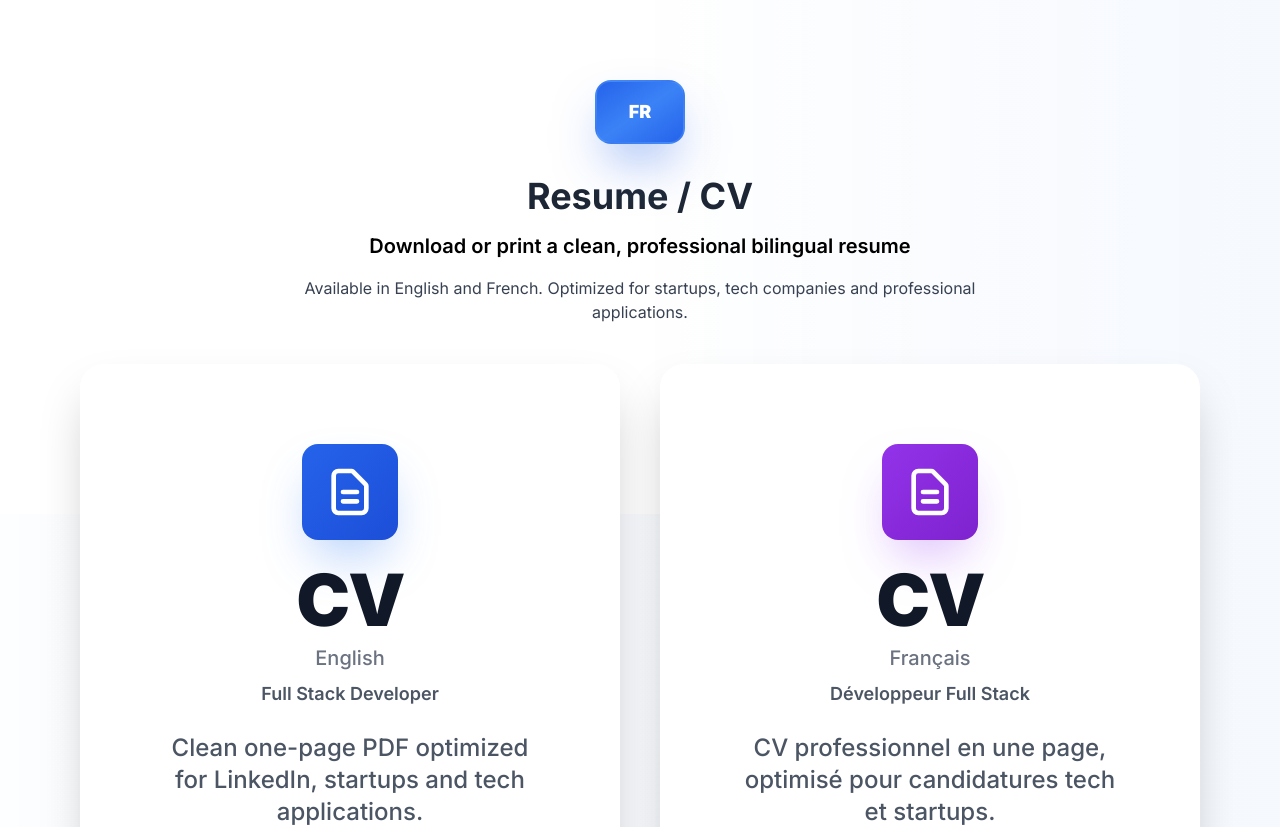
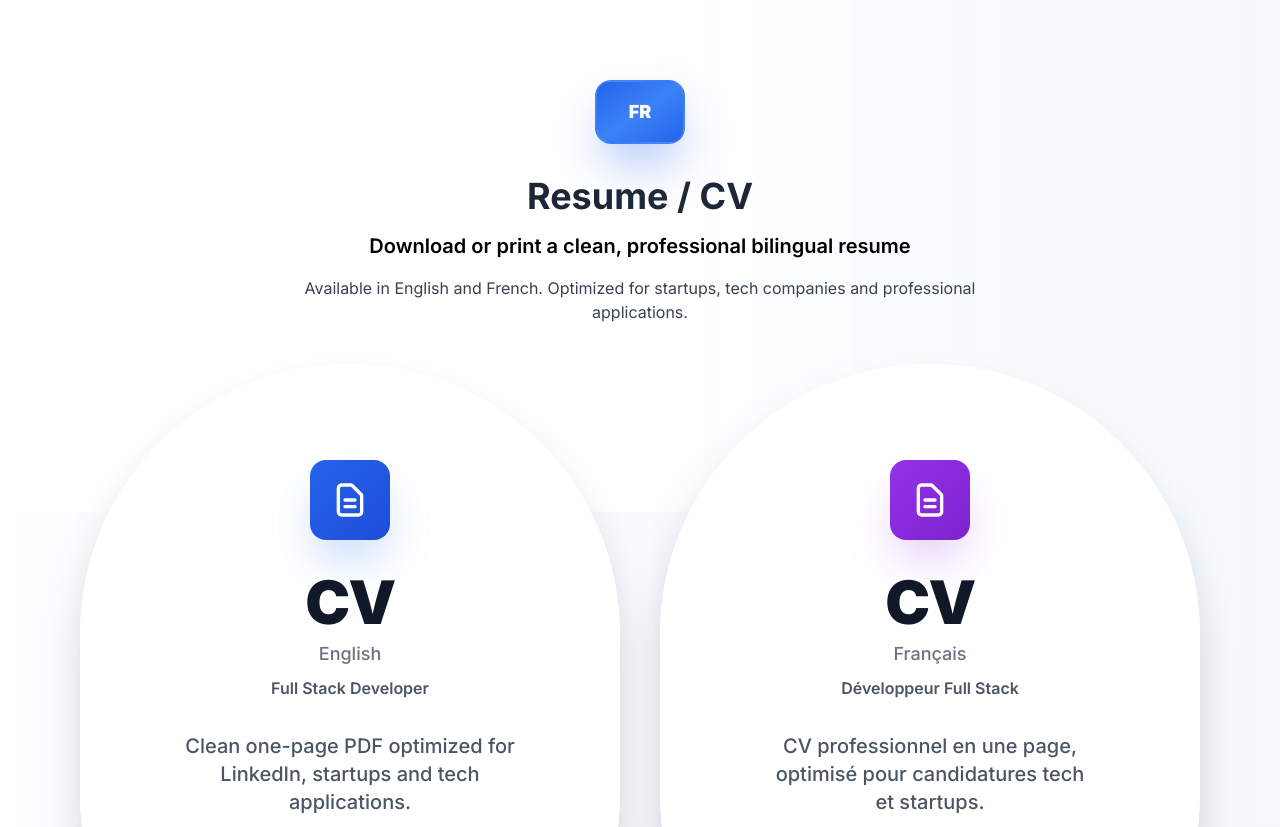
Before and after one commit to Sy2force/Portfolio---pro, a Next.js app: page /resume in a window 1280 px wide. Shown: the top 827 px of the page. Built offline with nearby package versions, Linux system fonts and the light colour scheme.

Commit message:
Optimized CV cards as rounded capsules with better text visibility - increased padding (p-6 md:p-24), reduced text sizes (text-2xl md:text-6xl for CV, text-xs md:text-xl for description), added px-2 to description, reduced logo size (w-10 h-10 md:w-20 md:h-20) to prevent text cutoff

```diff
--- a/app/resume/page.tsx
+++ b/app/resume/page.tsx
@@ -214,7 +214,7 @@ export default function ResumePage() {
                 rotateY: 2,
                 rotateX: 2
               }}
-              className="bg-white/95 backdrop-blur-xl border-3 border-gray-300 rounded-3xl p-4 md:p-20 hover:border-blue-600 transition-all duration-500 flex flex-col shadow-2xl hover:shadow-3xl hover:shadow-blue-600/30 relative overflow-hidden"
+              className="bg-white/95 backdrop-blur-xl border-3 border-gray-300 rounded-full p-6 md:p-24 hover:border-blue-600 transition-all duration-500 flex flex-col shadow-2xl hover:shadow-3xl hover:shadow-blue-600/30 relative overflow-hidden"
               style={{
                 perspective: '1000px'
               }}
@@ -223,26 +223,26 @@ export default function ResumePage() {
               <div className="absolute inset-0 bg-gradient-to-br from-blue-500/5 to-purple-500/5 opacity-0 hover:opacity-100 transition-opacity duration-500" />
 
               {/* Logo */}
-              <div className="relative z-10 flex justify-center mb-2 md:mb-6">
-                <div className="w-12 h-12 md:w-24 md:h-24 bg-gradient-to-br from-blue-600 to-blue-700 rounded-2xl shadow-2xl shadow-blue-500/40 flex items-center justify-center">
-                  <svg className="w-7 h-7 md:w-14 md:h-14 text-white" fill="none" stroke="currentColor" viewBox="0 0 24 24">
+              <div className="relative z-10 flex justify-center mb-3 md:mb-8">
+                <div className="w-10 h-10 md:w-20 md:h-20 bg-gradient-to-br from-blue-600 to-blue-700 rounded-2xl shadow-2xl shadow-blue-500/40 flex items-center justify-center">
+                  <svg className="w-5 h-5 md:w-10 md:h-10 text-white" fill="none" stroke="currentColor" viewBox="0 0 24 24">
                     <path strokeLinecap="round" strokeLinejoin="round" strokeWidth={2} d="M9 12h6m-6 4h6m2 5H7a2 2 0 01-2-2V5a2 2 0 012-2h5.586a1 1 0 01.707.293l5.414 5.414a1 1 0 01.293.707V19a2 2 0 01-2 2z" />
                   </svg>
                 </div>
               </div>
 
-              <div className="relative z-10 flex flex-col items-center justify-center mb-2 md:mb-6">
-                <h3 className="text-3xl md:text-7xl font-black text-gray-900 tracking-tight">
+              <div className="relative z-10 flex flex-col items-center justify-center mb-3 md:mb-8">
+                <h3 className="text-2xl md:text-6xl font-black text-gray-900 tracking-tight">
                   CV
                 </h3>
-                <span className="text-sm md:text-xl text-gray-500 font-medium mt-1 md:mt-2">
+                <span className="text-xs md:text-lg text-gray-500 font-medium mt-1 md:mt-2">
                   {t.englishCard.language}
                 </span>
-                <span className="text-xs md:text-lg text-gray-600 font-semibold mt-1 md:mt-2">
+                <span className="text-xs md:text-base text-gray-600 font-semibold mt-1 md:mt-2">
                   {t.englishCard.miniSummary}
                 </span>
               </div>
-              <p className="text-sm md:text-2xl text-gray-600 mb-4 md:mb-12 leading-relaxed flex-grow relative z-10 font-medium text-center">
+              <p className="text-xs md:text-xl text-gray-600 mb-3 md:mb-10 leading-relaxed flex-grow relative z-10 font-medium text-center px-2">
                 {t.englishCard.description}
               </p>
               <div className="space-y-3 md:space-y-6 relative z-10 flex flex-col items-center">
@@ -272,7 +272,7 @@ export default function ResumePage() {
                 rotateY: -2,
                 rotateX: 2
               }}
-              className="bg-white/95 backdrop-blur-xl border-3 border-gray-300 rounded-3xl p-4 md:p-20 hover:border-purple-600 transition-all duration-500 flex flex-col shadow-2xl hover:shadow-3xl hover:shadow-purple-600/30 relative overflow-hidden"
+              className="bg-white/95 backdrop-blur-xl border-3 border-gray-300 rounded-full p-6 md:p-24 hover:border-purple-600 transition-all duration-500 flex flex-col shadow-2xl hover:shadow-3xl hover:shadow-purple-600/30 relative overflow-hidden"
               style={{
                 perspective: '1000px'
               }}
@@ -281,26 +281,26 @@ export default function ResumePage() {
               <div className="absolute inset-0 bg-gradient-to-br from-purple-500/5 to-pink-500/5 opacity-0 hover:opacity-100 transition-opacity duration-500" />
 
               {/* Logo */}
-              <div className="relative z-10 flex justify-center mb-2 md:mb-6">
-                <div className="w-12 h-12 md:w-24 md:h-24 bg-gradient-to-br from-purple-600 to-purple-700 rounded-2xl shadow-2xl shadow-purple-500/40 flex items-center justify-center">
-                  <svg className="w-7 h-7 md:w-14 md:h-14 text-white" fill="none" stroke="currentColor" viewBox="0 0 24 24">
+              <div className="relative z-10 flex justify-center mb-3 md:mb-8">
+                <div className="w-10 h-10 md:w-20 md:h-20 bg-gradient-to-br from-purple-600 to-purple-700 rounded-2xl shadow-2xl shadow-purple-500/40 flex items-center justify-center">
+                  <svg className="w-5 h-5 md:w-10 md:h-10 text-white" fill="none" stroke="currentColor" viewBox="0 0 24 24">
                     <path strokeLinecap="round" strokeLinejoin="round" strokeWidth={2} d="M9 12h6m-6 4h6m2 5H7a2 2 0 01-2-2V5a2 2 0 012-2h5.586a1 1 0 01.707.293l5.414 5.414a1 1 0 01.293.707V19a2 2 0 01-2 2z" />
                   </svg>
                 </div>
               </div>
 
-              <div className="relative z-10 flex flex-col items-center justify-center mb-2 md:mb-6">
-                <h3 className="text-3xl md:text-7xl font-black text-gray-900 tracking-tight">
+              <div className="relative z-10 flex flex-col items-center justify-center mb-3 md:mb-8">
+                <h3 className="text-2xl md:text-6xl font-black text-gray-900 tracking-tight">
                   CV
                 </h3>
-                <span className="text-sm md:text-xl text-gray-500 font-medium mt-1 md:mt-2">
+                <span className="text-xs md:text-lg text-gray-500 font-medium mt-1 md:mt-2">
                   {t.frenchCard.language}
                 </span>
-                <span className="text-xs md:text-lg text-gray-600 font-semibold mt-1 md:mt-2">
+                <span className="text-xs md:text-base text-gray-600 font-semibold mt-1 md:mt-2">
                   {t.frenchCard.miniSummary}
                 </span>
               </div>
-              <p className="text-sm md:text-2xl text-gray-600 mb-4 md:mb-12 leading-relaxed flex-grow relative z-10 font-medium text-center">
+              <p className="text-xs md:text-xl text-gray-600 mb-3 md:mb-10 leading-relaxed flex-grow relative z-10 font-medium text-center px-2">
                 {t.frenchCard.description}
               </p>
               <div className="space-y-3 md:space-y-6 relative z-10 flex flex-col items-center">
```
